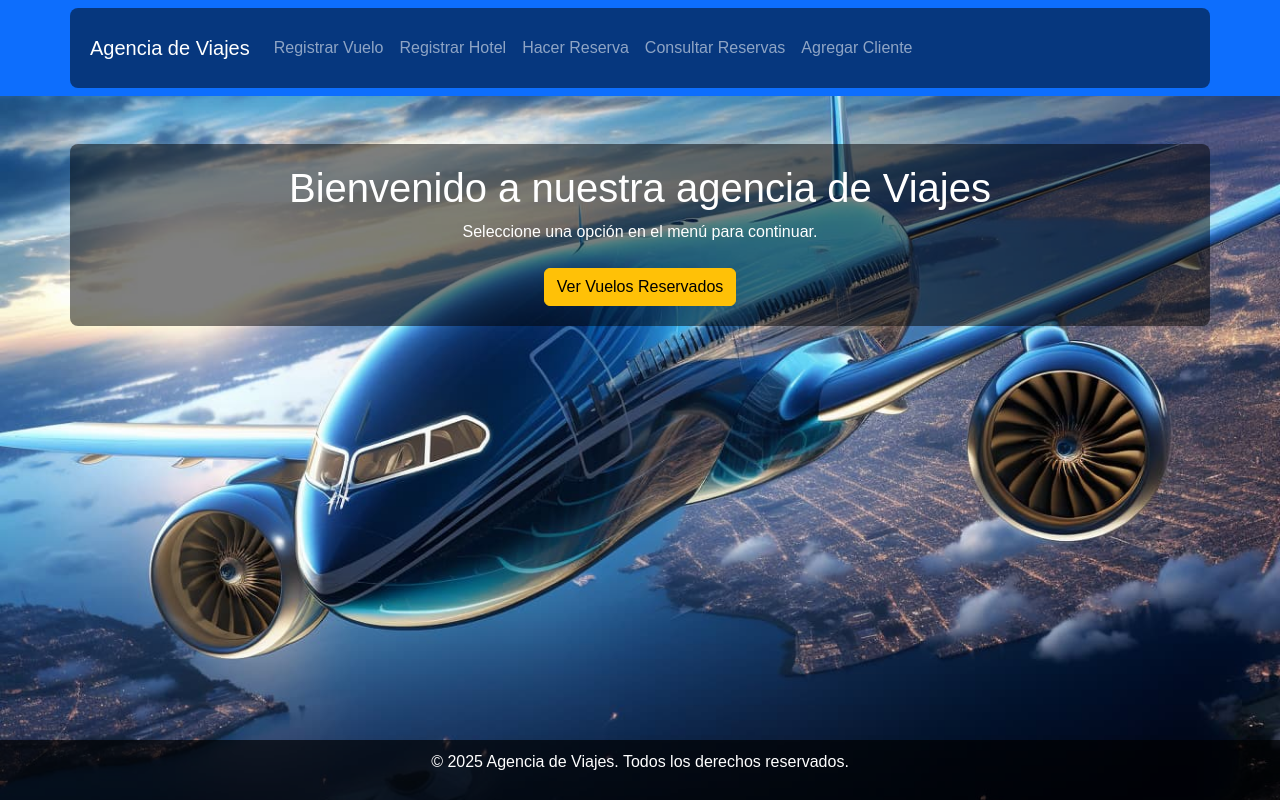
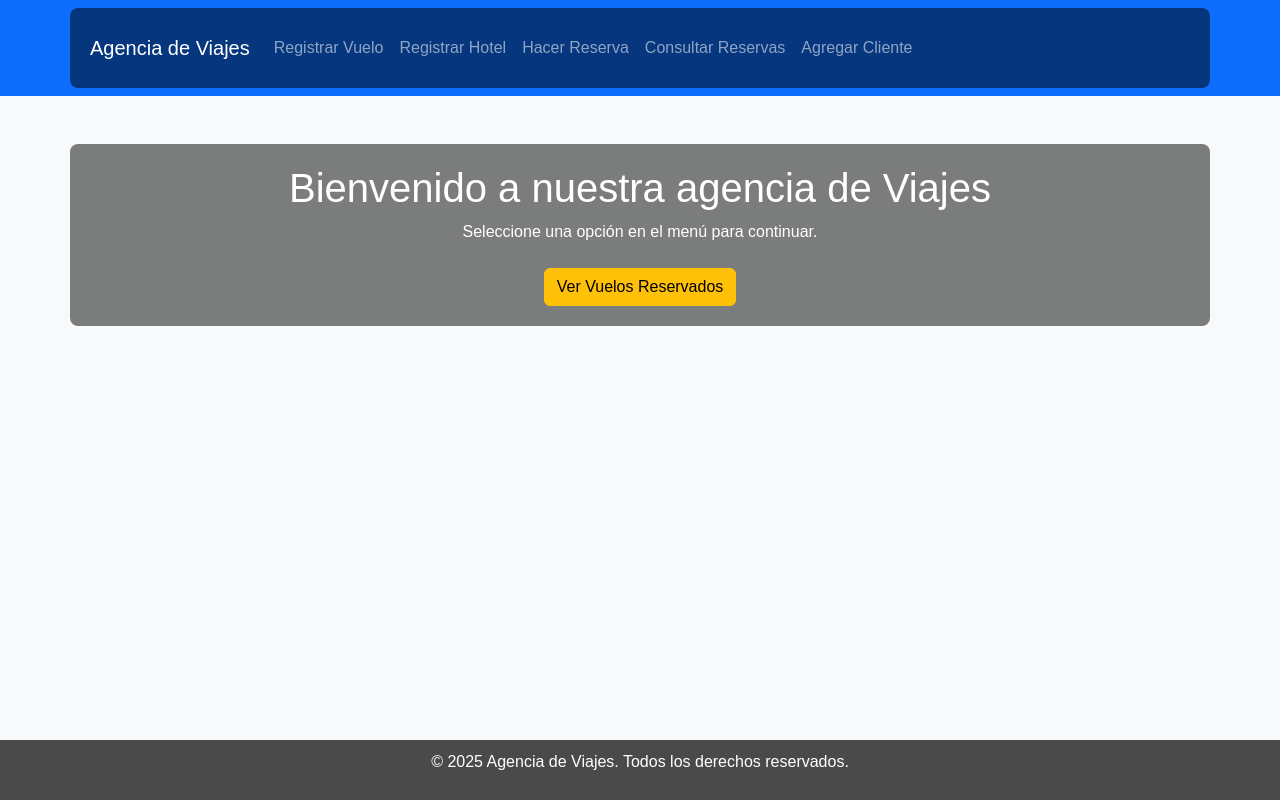
Before and after one commit to Js587fast/agencia_de_viajes, a PHP site: page / in a window 1280 px wide. Run offline with PHP 8.4, Linux system fonts and the light colour scheme.

Commit message:
Subiendo index.php

```diff
--- a/PROYECTO TAREA SEMANA 8 PRO. WEB II/index.php
+++ b/PROYECTO TAREA SEMANA 8 PRO. WEB II/index.php
@@ -15,7 +15,7 @@ include 'Includes/db_conexion.php';
     <style>
         /* Estilo para la imagen de fondo */
         body {
-            background-image: url('imagenes/imagen_fondo_02.jpg');
+
             background-size: cover;
             background-position: center center;
             background-repeat: no-repeat;
```
